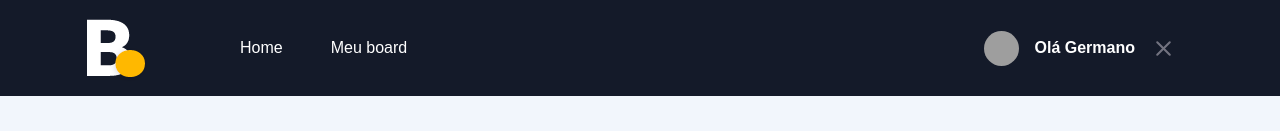
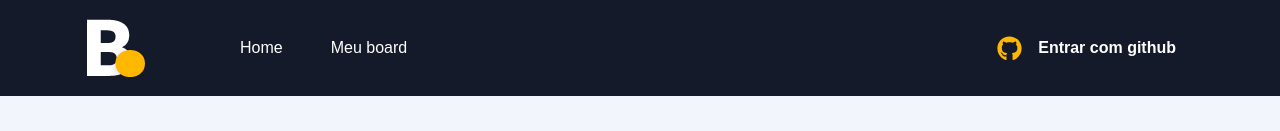
Before and after one commit to germanoricardi/nextjs-board, a Next.js app: page / in a window 1280 px wide. Shown: the top 131 px of the page. Built offline with nearby package versions, Linux system fonts and the light colour scheme; no server answers; grey boxes are pictures that could not be loaded.

Commit message:
Implementado login via github

```diff
--- a/package.json
+++ b/package.json
@@ -10,12 +10,14 @@
   },
   "dependencies": {
     "next": "12.2.2",
+    "next-auth": "^4.10.0",
     "react": "18.2.0",
     "react-dom": "18.2.0",
     "react-icons": "^4.4.0",
     "sass": "^1.53.0"
   },
   "devDependencies": {
+    "@types/next-auth": "^3.15.0",
     "@types/node": "^18.0.3",
     "@types/react": "^18.0.15",
     "eslint": "8.19.0",
--- a/src/components/SignInButton/index.tsx
+++ b/src/components/SignInButton/index.tsx
@@ -1,16 +1,21 @@
+import { signIn, signOut, useSession } from 'next-auth/react';
+
 import styles from './styles.module.scss'
 
 import { FaGithub } from 'react-icons/fa'
 import { FiX } from 'react-icons/fi'
 
+
 export function SignInButton() {
-  const session = 1;
+  const { data: session } = useSession();
+
+  // const session = 0;
 
   return session ? (
     <button
       type='button'
       className={styles.signInButton}
-      onClick={ () => {} }
+      onClick={ () => signOut() }
     >
       <img src="https://sujeitoprogramador.com/steve.png" alt="Germano Ricardi" />
       Olá Germano
@@ -20,7 +25,7 @@ export function SignInButton() {
     <button
       type='button'
       className={styles.signInButton}
-      onClick={ () => {} }
+      onClick={ () => signIn('github') }
     >
       <FaGithub color='#FFB800' />
       Entrar com github
--- a/src/pages/_app.tsx
+++ b/src/pages/_app.tsx
@@ -3,12 +3,14 @@ import { Header } from "../components/Header";
 
 import '../styles/global.scss';
 
+import { SessionProvider as NextAuthProvider } from "next-auth/react";
+
 function MyApp({ Component, pageProps }: AppProps) {
   return (
-    <>
+    <NextAuthProvider session={pageProps.session}>
       <Header />
       <Component {...pageProps} />
-    </>
+    </NextAuthProvider>
   )
 }
 
```
Also changed, not shown: src/pages/api/auth/[...nextauth].ts (added, +13 -0 lines), 1 other file (tests, documents, lock files or other folders).
